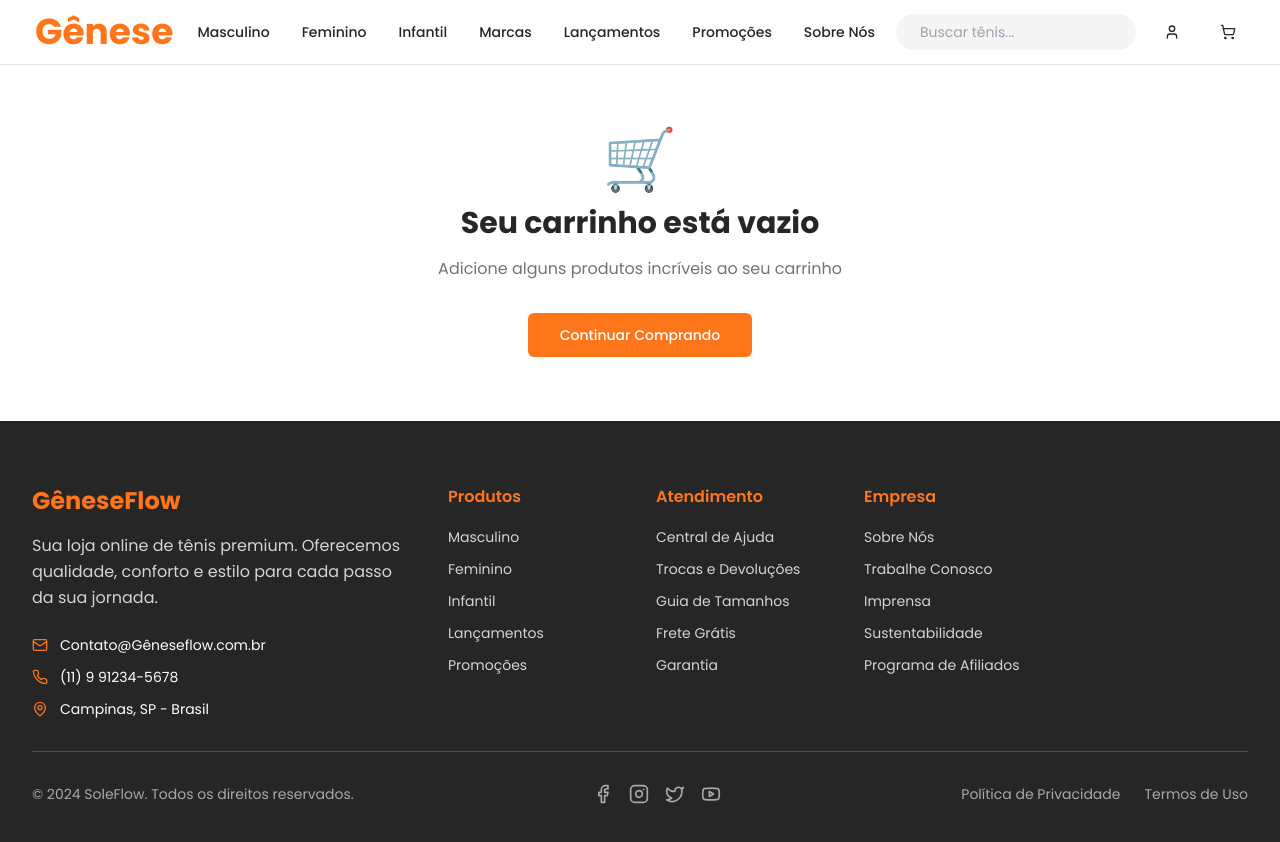
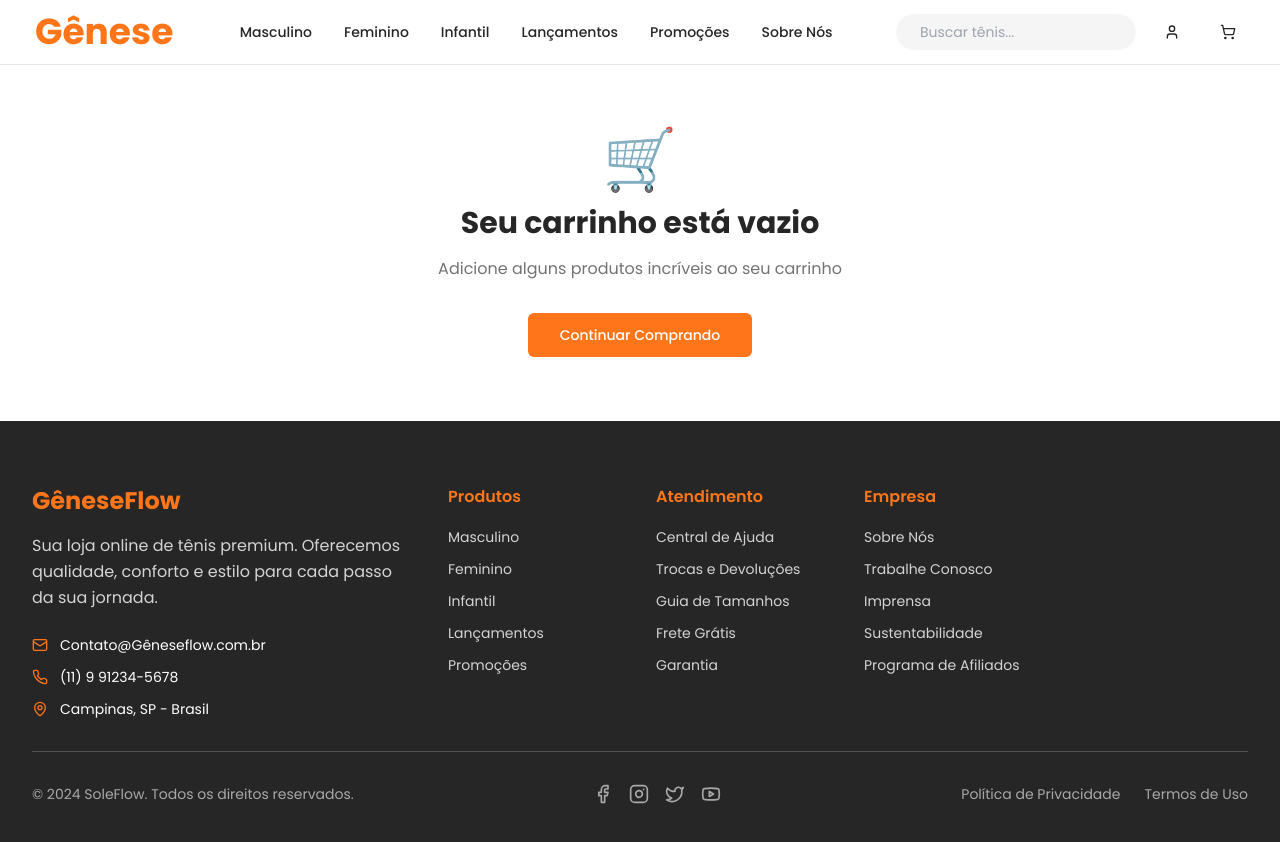
Before and after one commit to Guss263/genesesoleflow-11, a React (Vite) app: page /cart in a window 1280 px wide. Shown: the top 842 px of the page. Built offline with nearby package versions, Linux system fonts and the light colour scheme.

Commit message:
Remove Marcas from header

```diff
--- a/src/components/Header.tsx
+++ b/src/components/Header.tsx
@@ -18,9 +18,6 @@ const Header = () => {
   }, {
     label: "Infantil",
     href: "/infantil"
-  }, {
-    label: "Marcas",
-    href: "#"
   }, {
     label: "Lançamentos",
     href: "/new-releases"
```
